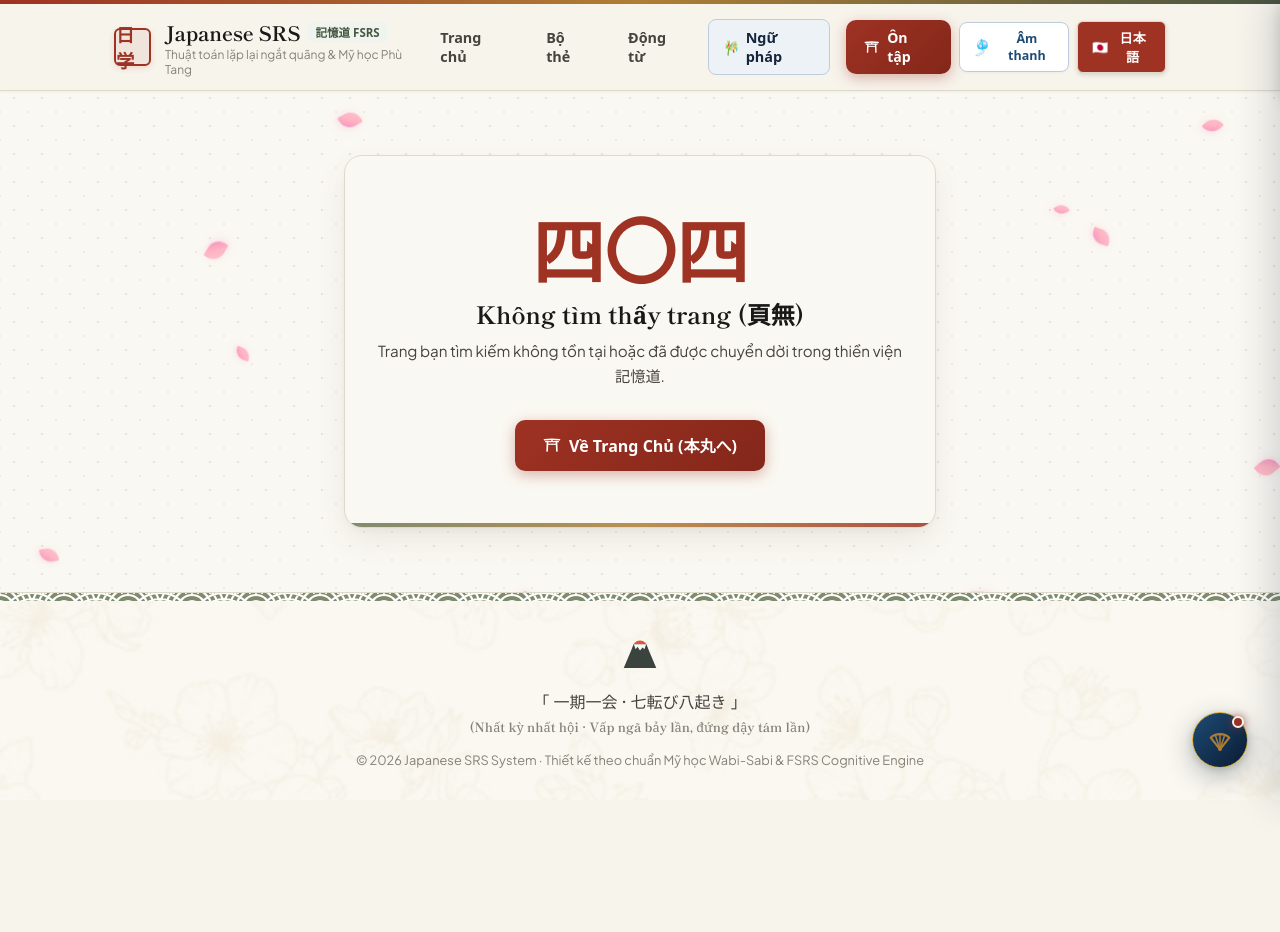
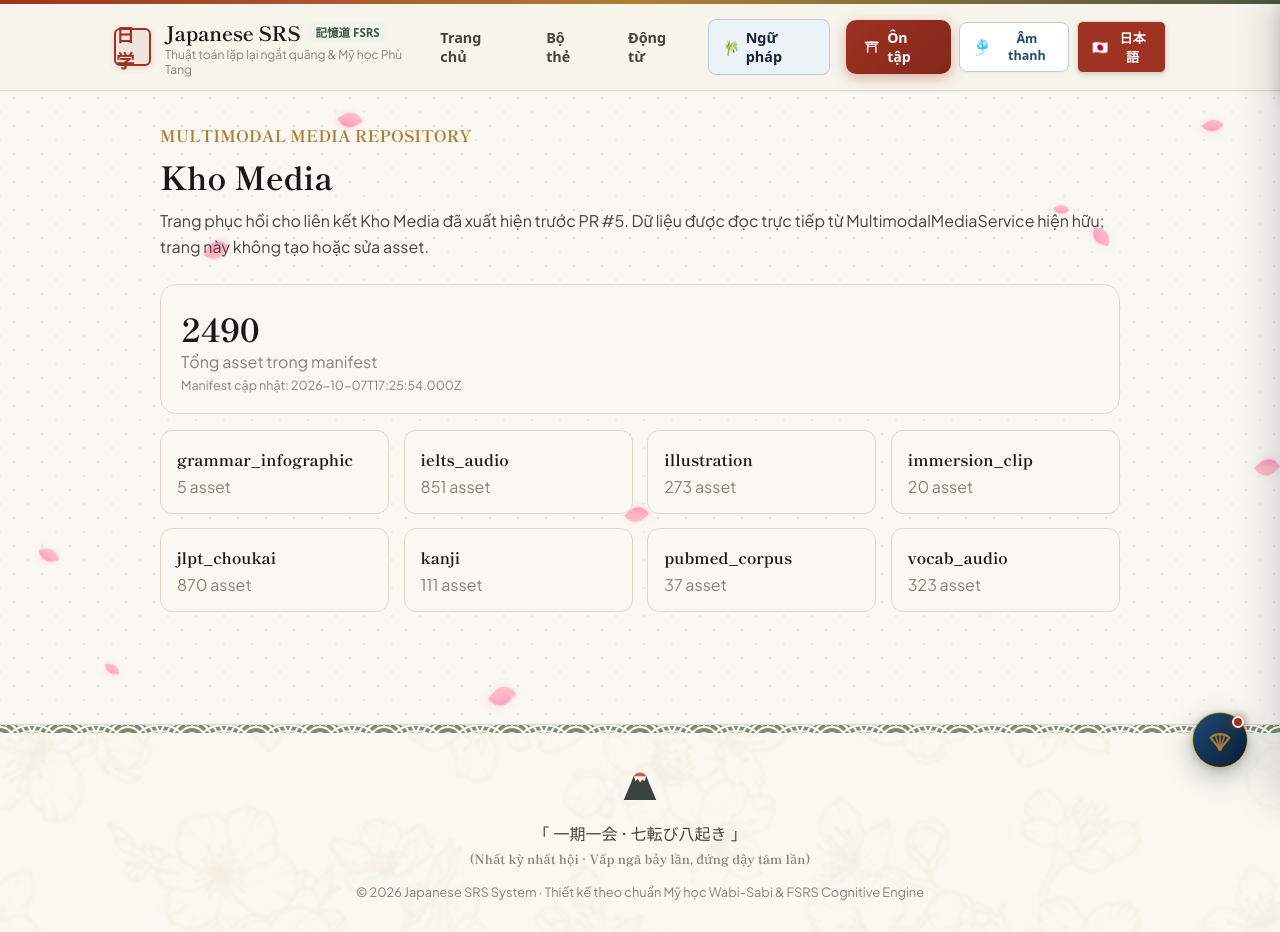
Before and after one commit to egbertbritannia-cpu/japanese-srs-system, a Next.js app: page /demo/drive in a window 1280 px wide. Before the commit this address had no page. Before the commit the page ends 800 px from the top, so only its background shows below. Built offline with nearby package versions, Linux system fonts and the light colour scheme; a web font is replaced by a local one.

Commit message:
recovery(routes): restore reviewable JPD133 and media destinations

```diff
--- /dev/null
+++ b/src/app/demo/drive/page.tsx
@@ -0,0 +1,65 @@
+import { MultimodalMediaService } from '@/services/multimodal/media.service';
+
+export const dynamic = 'force-dynamic';
+
+export default function MediaRepositoryPage() {
+  const summary = MultimodalMediaService.getSummary();
+  const categories = Object.entries(summary.categories || {});
+
+  return (
+    <main style={{ maxWidth: '1000px', margin: '2rem auto', padding: '0 1.25rem 5rem' }}>
+      <p style={{ color: 'var(--kincha-gold)', fontWeight: 800, fontFamily: 'var(--font-mincho)' }}>
+        MULTIMODAL MEDIA REPOSITORY
+      </p>
+      <h1 style={{ fontFamily: 'var(--font-mincho)', marginTop: '0.35rem' }}>Kho Media</h1>
+      <p style={{ color: 'var(--sumi-charcoal)', lineHeight: 1.6, marginTop: '0.6rem' }}>
+        Trang phục hồi cho liên kết Kho Media đã xuất hiện trước PR #5. Dữ liệu được đọc trực tiếp từ
+        MultimodalMediaService hiện hữu; trang này không tạo hoặc sửa asset.
+      </p>
+
+      <section
+        style={{
+          marginTop: '1.5rem',
+          padding: '1.25rem',
+          border: '1px solid var(--washi-border)',
+          borderRadius: '16px',
+          background: 'var(--washi-surface)',
+        }}
+      >
+        <div style={{ fontSize: '2rem', fontFamily: 'var(--font-mincho)', fontWeight: 900 }}>
+          {summary.totalAssets}
+        </div>
+        <div style={{ color: 'var(--sumi-faded)' }}>Tổng asset trong manifest</div>
+        {summary.lastUpdated && (
+          <div style={{ color: 'var(--sumi-faded)', fontSize: '0.78rem', marginTop: '0.35rem' }}>
+            Manifest cập nhật: {summary.lastUpdated}
+          </div>
+        )}
+      </section>
+
+      <div
+        style={{
+          display: 'grid',
+          gridTemplateColumns: 'repeat(auto-fit, minmax(220px, 1fr))',
+          gap: '0.9rem',
+          marginTop: '1rem',
+        }}
+      >
+        {categories.map(([category, count]) => (
+          <article
+            key={category}
+            style={{
+              padding: '1rem',
+              border: '1px solid var(--washi-border)',
+              borderRadius: '12px',
+              background: 'var(--washi-surface)',
+            }}
+          >
+            <div style={{ fontFamily: 'var(--font-mincho)', fontWeight: 800 }}>{category}</div>
+            <div style={{ color: 'var(--sumi-faded)', marginTop: '0.3rem' }}>{String(count)} asset</div>
+          </article>
+        ))}
+      </div>
+    </main>
+  );
+}
```
